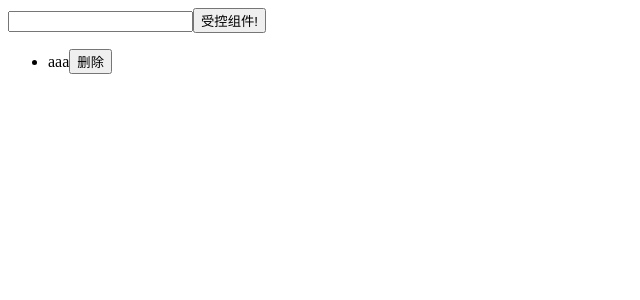
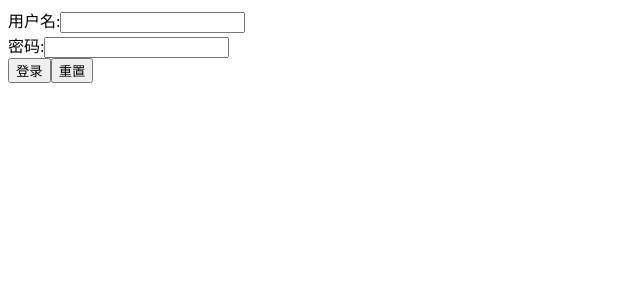
Before and after one commit to brownguo/learn_react, a React (Create React App) app: page / in a window 1280 px wide. Shown: the top 300 px of the page, without its empty margins (0-640 px from the left). Built offline with nearby package versions, Linux system fonts and the light colour scheme.

Commit message:
文本域受控组件

```diff
--- /dev/null
+++ b/src/User/ControlLogin.js
@@ -0,0 +1,37 @@
+import React, {Component} from 'react';
+import Field from "./Field";
+
+class ControlLogin extends Component {
+    state = {
+        username: "",
+        password: ""
+    }
+    handleLoginByAccount = ()=>{
+        console.log("username:"+this.state.username, "password:"+this.state.password)
+    }
+    render() {
+        return (
+            <div>
+                <Field field="用户名:" type="text" value={this.state.username} onChangeIpt={(value)=>
+                    this.setState({
+                        username: value
+                    })
+                }></Field>
+                <Field field="密码:" type="password" value={this.state.password} onChangeIpt={(value)=>{
+                    this.setState({
+                        password: value
+                    })
+                }}></Field>
+                <button onClick={this.handleLoginByAccount}>登录</button>
+                <button onClick={()=>{
+                    this.setState({
+                        username: "",
+                        password: ""
+                    })
+                }}>重置</button>
+            </div>
+        );
+    }
+}
+
+export default ControlLogin;
--- /dev/null
+++ b/src/User/Field.js
@@ -0,0 +1,16 @@
+import React, {Component} from 'react';
+
+class Field extends Component {
+    render() {
+        return (
+            <div>
+                <label>{this.props.field}</label>
+                <input type={this.props.type} value={this.props.value} onChange={(currentEvt)=>
+                    this.props.onChangeIpt(currentEvt.target.value)
+                }/>
+            </div>
+        );
+    }
+}
+
+export default Field;
--- a/src/index.js
+++ b/src/index.js
@@ -1,10 +1,10 @@
 import React from 'react';
 import ReactDOM from 'react-dom/client';
 
-import ControlTodoList from "./Article/ControlTodoList";
+import ControlLogin from "./User/ControlLogin";
 const root = ReactDOM.createRoot(document.getElementById('root'));
 root.render(
     <div>
-        <ControlTodoList/>
+        <ControlLogin/>
     </div>
 );
```
Also changed, not shown: src/CommpontSignal/Navbar.js (added, +15 -0 lines), src/CommpontSignal/SignalCtx.js (added, +20 -0 lines), src/CommpontSignal/index.js (added, +23 -0 lines).
